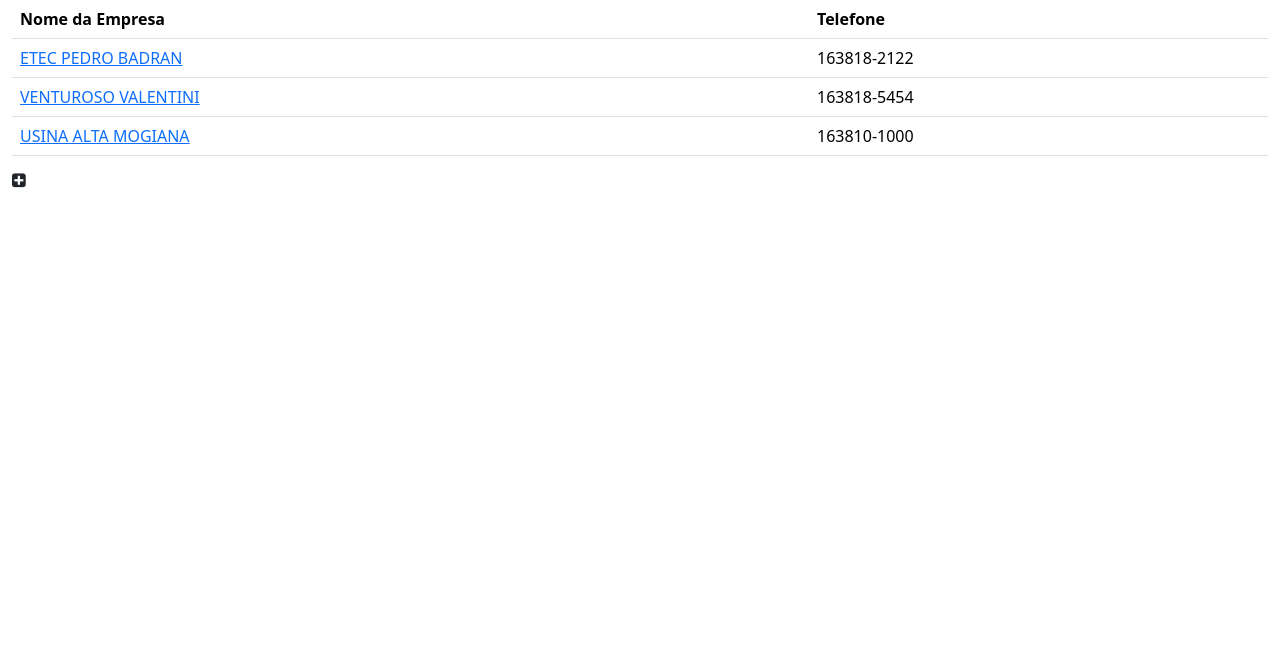
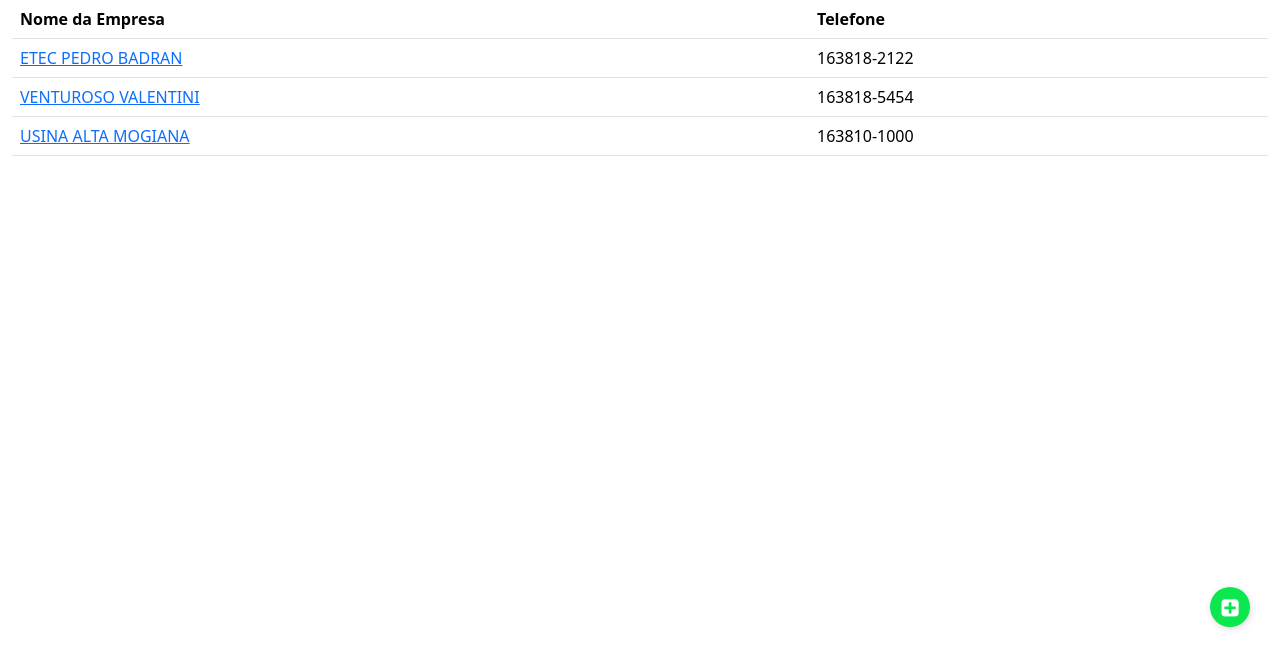
Before and after one commit to raissaalmeida1/carreira1, a PHP site: page /carreira1/empresa in a window 1280 px wide. Shown: the part 143-800 px from the top of the page. Run offline with PHP 8.4, Linux system fonts and the light colour scheme.

Commit message:
aula de hoje 2

```diff
--- a/static/css/header.css
+++ b/static/css/header.css
@@ -2,3 +2,18 @@
     width: 75px;
     height: 75px;
 }
+
+div#div-add {
+    position: fixed;
+    right: 30px;
+    bottom: 30px;
+    background-color: #0ce74f;
+    width: 40px;
+    height: 40px;
+    text-align: center;
+    padding-top: 11px;
+    border-radius: 22px;
+    color: white;
+    font-size: 20px;
+    box-shadow: 1px 2px 7px #dddddd;
+}
```
